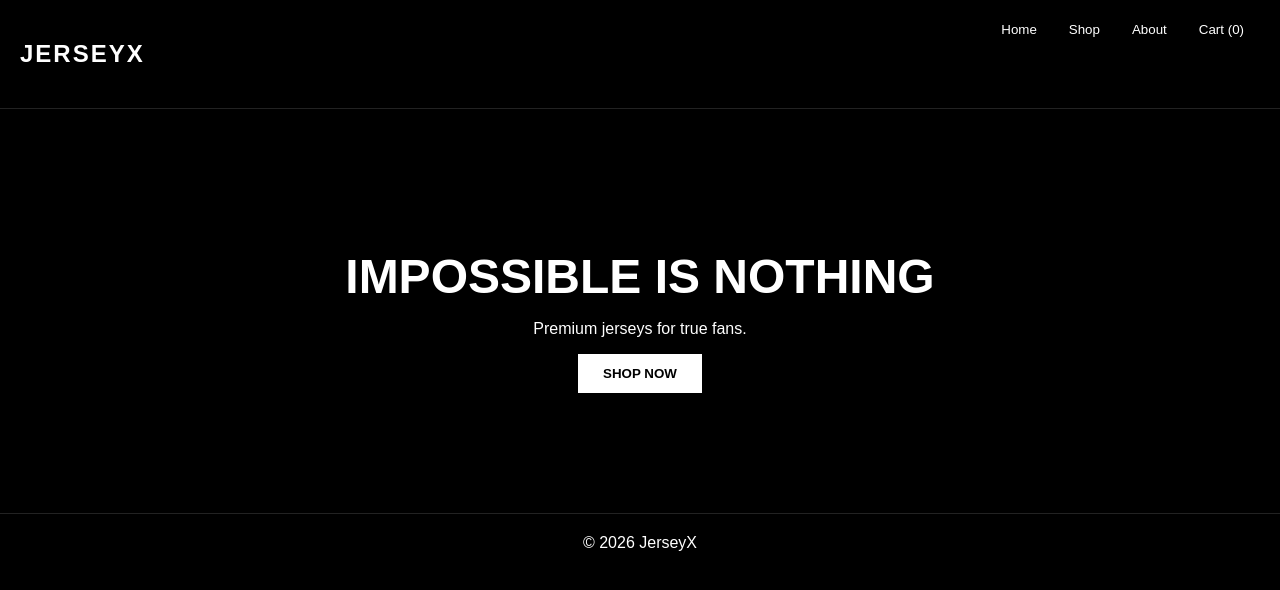
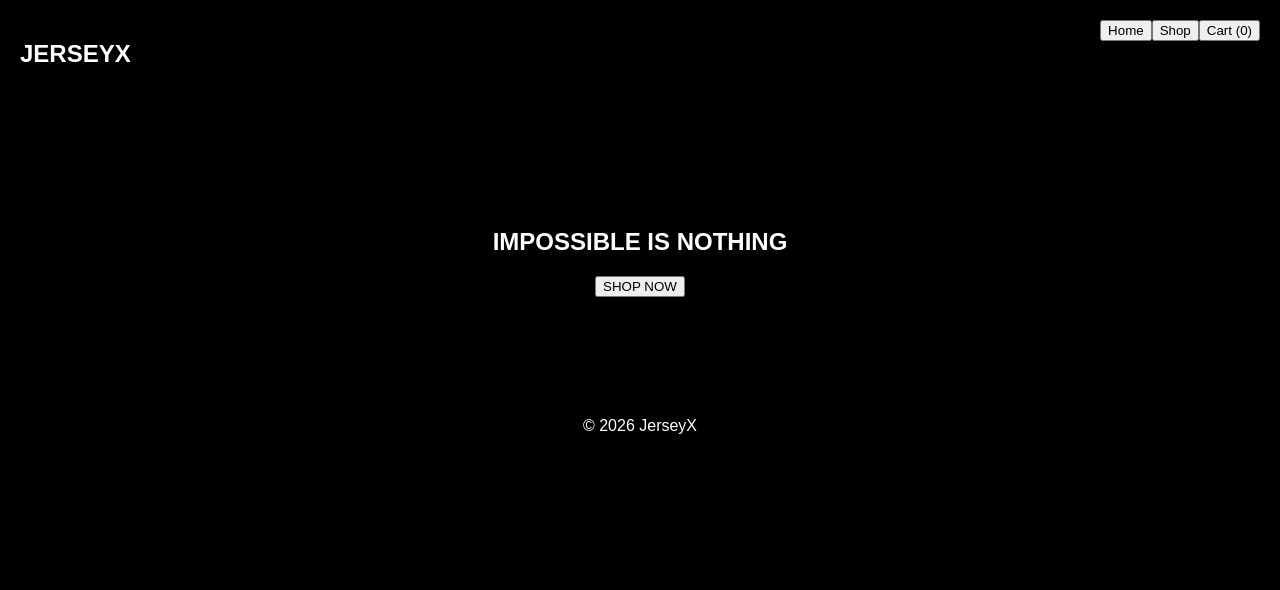
Before and after one commit to VishwakY/jersey-store, a React (Create React App) app: page / in a window 1280 px wide. Shown: the top 590 px of the page. Built offline with nearby package versions, Linux system fonts and the light colour scheme.

Commit message:
Added Product page and Payment Gateway

```diff
--- a/src/App.css
+++ b/src/App.css
@@ -1,106 +1,52 @@
-/* ================= CSS (App.css) ================= */
+/* ================= CSS ================= */
 
-/* Add this to App.css */
-
-/* body */
 body {
   margin: 0;
-  font-family: Arial, sans-serif;
-  background: #000;
-  color: #fff;
+  font-family: Arial;
+  background: black;
+  color: white;
 }
 
-/* navbar */
 .navbar {
   display: flex;
   justify-content: space-between;
   padding: 20px;
-  background: #000;
-  border-bottom: 1px solid #222;
 }
 
-.navbar button {
-  background: none;
-  border: none;
-  color: white;
-  margin: 0 10px;
-  cursor: pointer;
+.hero {
+  text-align: center;
+  padding: 100px;
 }
 
-.logo {
-  font-weight: bold;
-  letter-spacing: 2px;
-}
-
-/* hero */
-.hero {
-  text-align: center;
-  padding: 100px 20px;
-}
-
-.hero h2 {
-  font-size: 48px;
-  margin-bottom: 10px;
-}
-
-.hero button {
-  padding: 12px 25px;
-  background: white;
-  color: black;
-  border: none;
-  cursor: pointer;
-  font-weight: bold;
-}
-
-/* grid */
 .grid {
   display: grid;
-  grid-template-columns: repeat(auto-fit, minmax(220px, 1fr));
+  grid-template-columns: repeat(auto-fit, minmax(200px, 1fr));
   gap: 20px;
   padding: 20px;
 }
 
 .card {
   background: #111;
-  padding: 15px;
-  border-radius: 10px;
-  text-align: center;
-  transition: 0.3s;
-}
-
-.card:hover {
-  transform: scale(1.05);
-}
-
-.card img {
-  width: 100%;
-  border-radius: 10px;
-}
-
-.card button {
-  margin-top: 10px;
   padding: 10px;
-  background: white;
-  color: black;
-  border: none;
   cursor: pointer;
 }
 
-/* cart */
+.product-page {
+  display: flex;
+  gap: 30px;
+  padding: 30px;
+}
+
+.size-select {
+  padding: 10px;
+  margin: 10px 0;
+}
+
 .container {
   padding: 20px;
 }
 
-.cart-item {
-  display: flex;
-  justify-content: space-between;
-  margin: 10px 0;
-}
-
-/* footer */
 .footer {
   text-align: center;
   padding: 20px;
-  border-top: 1px solid #222;
-  margin-top: 20px;
 }
--- a/src/App.js
+++ b/src/App.js
@@ -4,12 +4,12 @@ import "./App.css";
 export default function App() {
   const [page, setPage] = useState("home");
   const [cart, setCart] = useState([]);
+  const [selectedProduct, setSelectedProduct] = useState(null);
 
   const products = [
-    { id: 1, name: "India Cricket Jersey", price: 1499, img: "https://via.placeholder.com/300" },
-    { id: 2, name: "Real Madrid Jersey", price: 1999, img: "https://via.placeholder.com/300" },
-    { id: 3, name: "Lakers Jersey", price: 1799, img: "https://via.placeholder.com/300" },
-    { id: 4, name: "Barcelona Jersey", price: 1899, img: "https://via.placeholder.com/300" }
+    { id: 1, name: "India Cricket Jersey", price: 1499, img: "https://via.placeholder.com/300", desc: "Premium quality jersey" },
+    { id: 2, name: "Real Madrid Jersey", price: 1999, img: "https://via.placeholder.com/300", desc: "Elite performance wear" },
+    { id: 3, name: "Lakers Jersey", price: 1799, img: "https://via.placeholder.com/300", desc: "Comfort + style" }
   ];
 
   const addToCart = (product) => setCart([...cart, product]);
@@ -17,48 +17,62 @@ export default function App() {
 
   return (
     <div className="app">
-      {/* Navbar */}
       <nav className="navbar">
         <h1 className="logo">JERSEYX</h1>
         <div>
           <button onClick={() => setPage("home")}>Home</button>
           <button onClick={() => setPage("shop")}>Shop</button>
-          <button onClick={() => setPage("about")}>About</button>
           <button onClick={() => setPage("cart")}>Cart ({cart.length})</button>
         </div>
       </nav>
 
-      {/* Home */}
+      {/* HOME */}
       {page === "home" && (
         <div className="hero">
           <h2>IMPOSSIBLE IS NOTHING</h2>
-          <p>Premium jerseys for true fans.</p>
           <button onClick={() => setPage("shop")}>SHOP NOW</button>
         </div>
       )}
 
-      {/* Shop */}
+      {/* SHOP */}
       {page === "shop" && (
         <div className="grid">
           {products.map((p) => (
-            <div key={p.id} className="card">
+            <div key={p.id} className="card" onClick={() => { setSelectedProduct(p); setPage("product"); }}>
               <img src={p.img} alt={p.name} />
               <h3>{p.name}</h3>
               <p>₹{p.price}</p>
-              <button onClick={() => addToCart(p)}>Add to Cart</button>
             </div>
           ))}
         </div>
       )}
 
-      {/* Cart */}
+      {/* PRODUCT PAGE */}
+      {page === "product" && selectedProduct && (
+        <div className="product-page">
+          <img src={selectedProduct.img} />
+          <div>
+            <h2>{selectedProduct.name}</h2>
+            <p>{selectedProduct.desc}</p>
+            <h3>₹{selectedProduct.price}</h3>
+
+            <select className="size-select">
+              <option>Select Size</option>
+              <option>S</option>
+              <option>M</option>
+              <option>L</option>
+              <option>XL</option>
+            </select>
+
+            <button onClick={() => addToCart(selectedProduct)}>Add to Cart</button>
+          </div>
+        </div>
+      )}
+
+      {/* CART */}
       {page === "cart" && (
         <div className="container">
           <h2>Your Cart</h2>
-          {cart.length === 0 ? (
-            <p>Cart is empty</p>
-          ) : (
-            <>
           {cart.map((item, i) => (
             <div key={i} className="cart-item">
               <span>{item.name}</span>
@@ -66,23 +80,17 @@ export default function App() {
             </div>
           ))}
           <h3>Total: ₹{total}</h3>
-            </>
-          )}
+
+          <button
+            onClick={() => {
+              alert("Payment Successful (Demo)");
+            }}
+          >
+            Pay Now
+          </button>
         </div>
       )}
 
-      {/* About */}
-      {page === "about" && (
-        <div className="container">
-          <h2>About Us</h2>
-          <p>
-            JerseyX delivers premium sports jerseys inspired by global brands like Adidas.
-            Built for performance, style, and passion.
-          </p>
-        </div>
-      )}
-
-      {/* Footer */}
       <footer className="footer">© 2026 JerseyX</footer>
     </div>
   );
```
Lines whose indentation alone changed are shown as unchanged.
